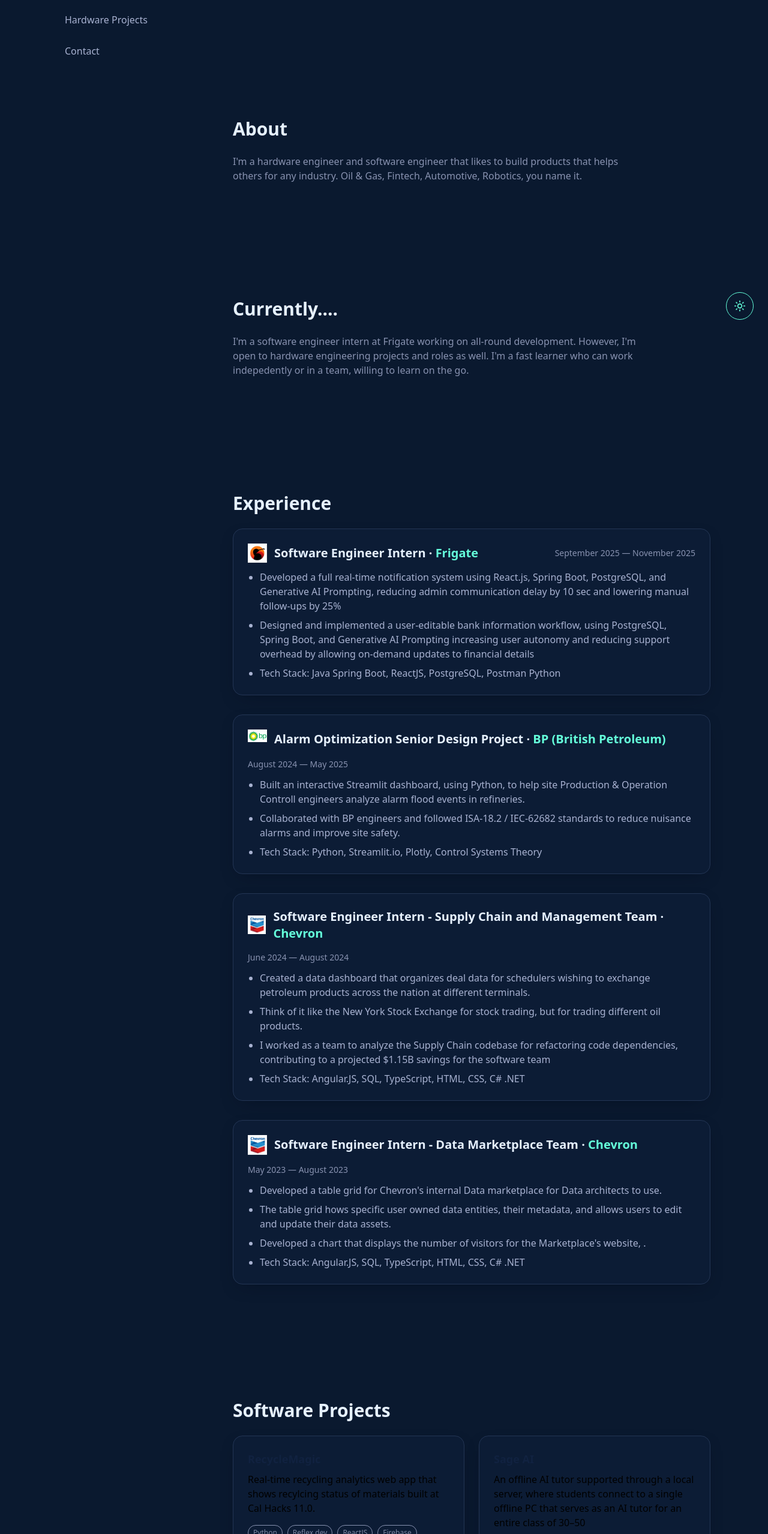
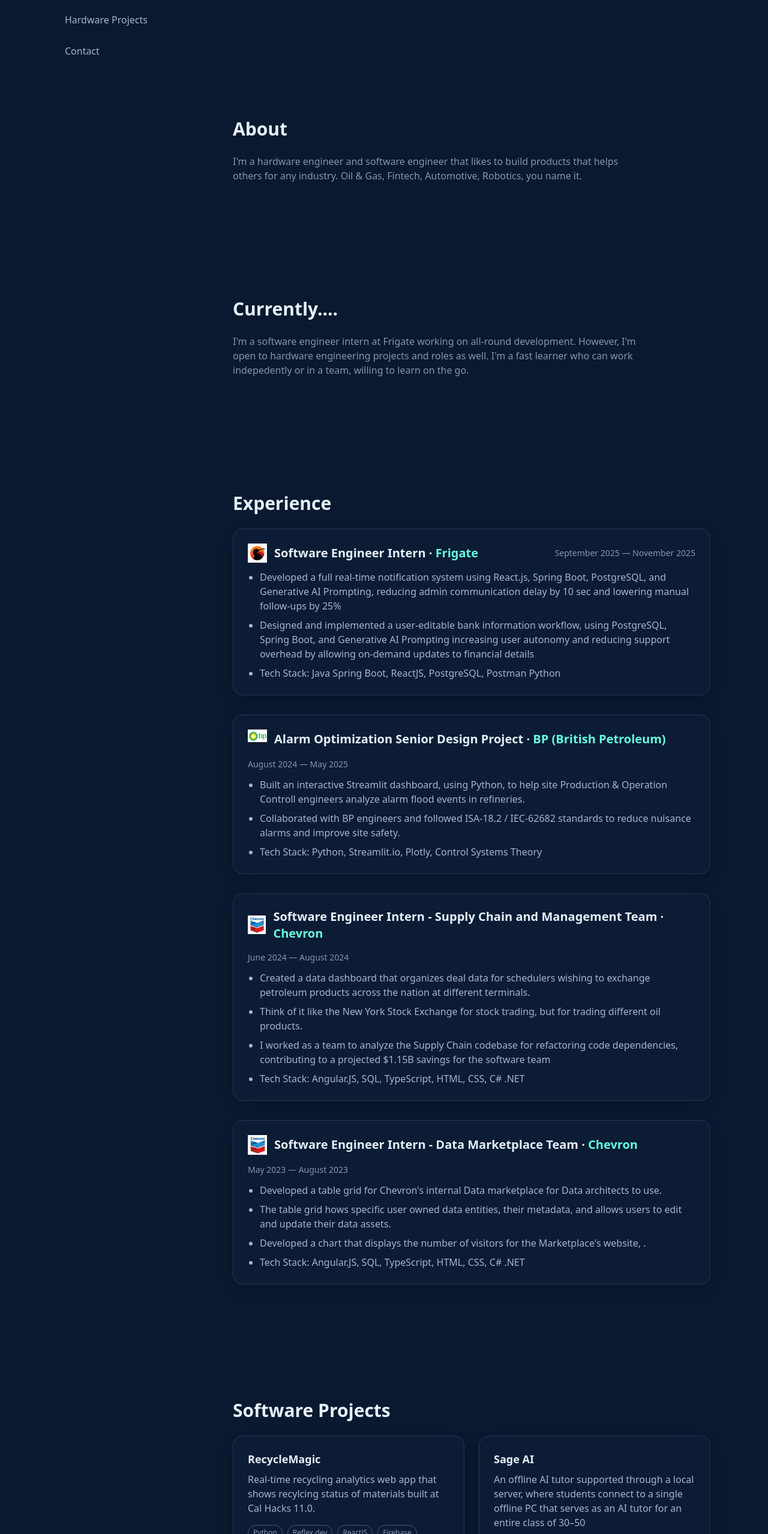
Before and after one commit to AbdurAziz/AbdurAziz.github.io, a Next.js app: page / in a window 1280 px wide. Shown: the part 243-2800 px from the top of the page at 60% size. Built offline with nearby package versions, Linux system fonts and the light colour scheme.

Commit message:
Remove light mode feature - revert to dark mode only

```diff
--- a/app/globals.css
+++ b/app/globals.css
@@ -15,15 +15,7 @@
 
 body {
   background: var(--bg);
-}
-
-/* Default text color for most content */
-body > * {
   color: var(--text);
-}
-
-p {
-  color: inherit;
 }
 
 a {
--- a/components/HardwareProjectGrid.tsx
+++ b/components/HardwareProjectGrid.tsx
@@ -34,15 +34,15 @@
           transition={{ duration: 0.4, delay: i * 0.05 }}
           className="rounded-2xl p-6 bg-slate-900/40 dark:bg-slate-900/40 shadow-soft border border-slate-800 dark:border-slate-800 flex flex-col"
         >
-          <h3 className="text-lg font-semibold text-slate-900 dark:text-slate-100">{p.title}</h3>
-          <p className="mt-2 text-black dark:text-slate-300 flex-1">{p.description}</p>
-          <div className="mt-4 flex flex-wrap gap-2 text-xs text-slate-500 dark:text-slate-400">
+          <h3 className="text-lg font-semibold">{p.title}</h3>
+          <p className="mt-2 text-slate-300 flex-1">{p.description}</p>
+          <div className="mt-4 flex flex-wrap gap-2 text-xs text-slate-400">
             {p.tech.map((t) => (
               <span key={t} className="border border-slate-700 rounded-full px-2 py-1">{t}</span>
             ))}
           </div>
 
-          <div className="mt-4 flex items-center gap-4 flex-wrap text-slate-900 dark:text-slate-100">
+          <div className="mt-4 flex items-center gap-4 flex-wrap">
             {p.github && (
               <a
                 className="inline-flex items-center gap-1 hover:underline"
--- a/components/LayoutContent.tsx
+++ b/components/LayoutContent.tsx
@@ -2,7 +2,6 @@
 
 import { SidebarNav } from "@/components/SidebarNav";
 import { Footer } from "@/components/Footer";
-import { ThemeToggle } from "@/components/ThemeToggle";
 
 export function LayoutContent({ children }: { children: React.ReactNode }) {
   return (
@@ -14,7 +13,6 @@
         <main className="pt-12">{children}</main>
       </div>
       <Footer />
-      <ThemeToggle />
     </>
   );
 }
--- a/components/ProjectGrid.tsx
+++ b/components/ProjectGrid.tsx
@@ -25,14 +25,14 @@
           transition={{ duration: 0.4, delay: i*0.05 }}
           className="rounded-2xl p-6 bg-slate-900/40 dark:bg-slate-900/40 shadow-soft border border-slate-800 dark:border-slate-800 flex flex-col"
         >
-          <h3 className="text-lg font-semibold text-slate-900 dark:text-slate-100">{p.title}</h3>
-          <p className="mt-2 text-black dark:text-slate-300 flex-1">{p.description}</p>
-          <div className="mt-4 flex flex-wrap gap-2 text-xs text-slate-500 dark:text-slate-400">
+          <h3 className="text-lg font-semibold">{p.title}</h3>
+          <p className="mt-2 text-slate-300 flex-1">{p.description}</p>
+          <div className="mt-4 flex flex-wrap gap-2 text-xs text-slate-400">
             {p.tech.map((t) => (
-              <span key={t} className="border border-slate-400 dark:border-slate-700 rounded-full px-2 py-1">{t}</span>
+              <span key={t} className="border border-slate-700 rounded-full px-2 py-1">{t}</span>
             ))}
           </div>
-          <div className="mt-4 flex items-center gap-4 text-slate-900 dark:text-slate-100">
+          <div className="mt-4 flex items-center gap-4">
             {p.github && <a className="inline-flex items-center gap-1 hover:underline" href={p.github} target="_blank"><Github size={16}/>Code</a>}
             {p.demo && <a className="inline-flex items-center gap-1 hover:underline" href={p.demo} target="_blank"><ExternalLink size={16}/>Live</a>}
           </div>
```
